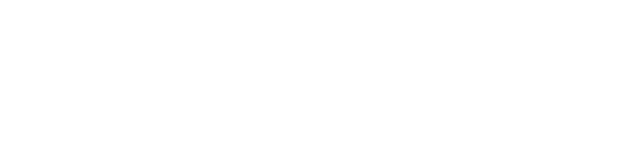
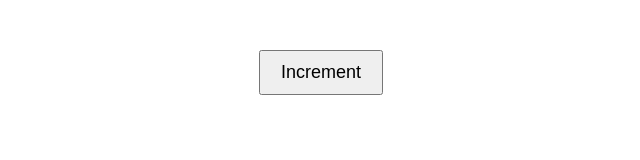
Before and after one commit to acciojob/increment-counter-sudhipkumar, a website: page main.html in a window 1280 px wide. Shown: the whole page, without its empty margins (319-959 px from the left). Drawn offline with Linux system fonts and the light colour scheme.

Commit message:
created a submission

```diff
--- a/main.html
+++ b/main.html
@@ -9,6 +9,7 @@
 <body>
 	<!-- the entire body must be written by student -->
 	<p id="counter"></p>
+	<button id="incrementBtn">Increment</button>
     <script type="text/javascript" src="./script.js">
 </script>
 
--- a/styles.css
+++ b/styles.css
@@ -1 +1,15 @@
 /*  your css code here. If applicable */
+ body {
+            font-family: Arial, sans-serif;
+            text-align: center;
+            margin-top: 50px;
+        }
+        #counter {
+            font-size: 24px;
+            margin: 20px;
+        }
+        button {
+            padding: 10px 20px;
+            font-size: 18px;
+            cursor: pointer;
+        }
```
